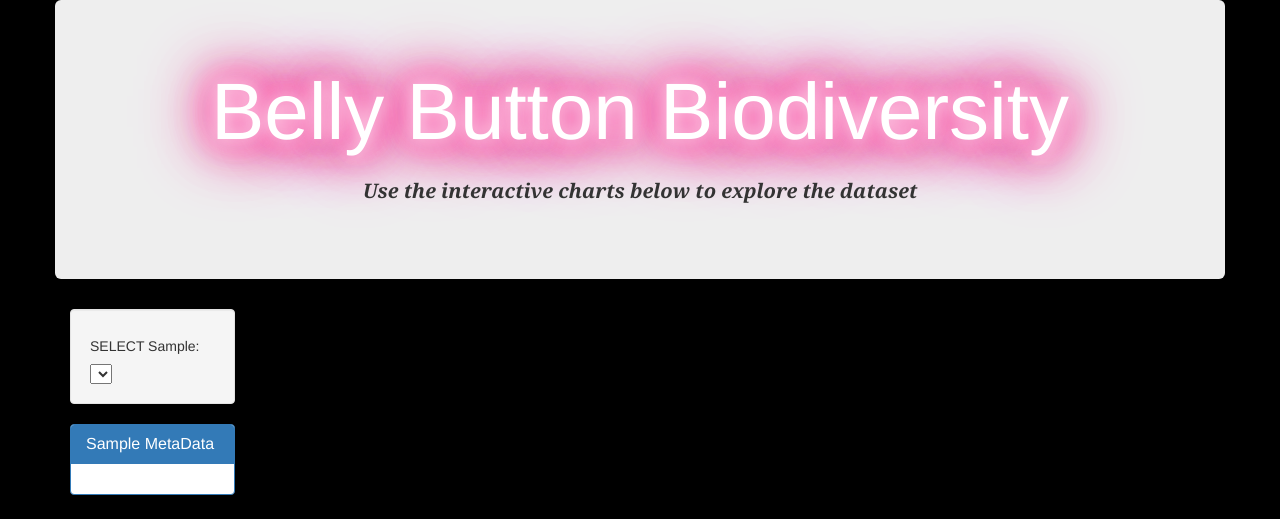
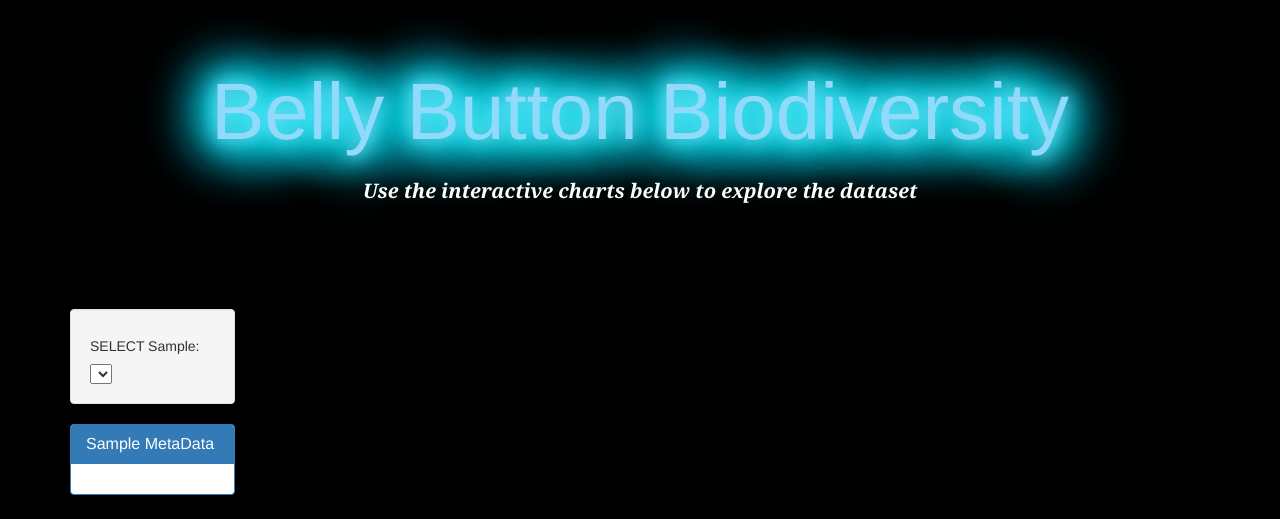
Before and after one commit to kamckeev/plotly, a Flask app: page / in a window 1280 px wide. Shown: the top 519 px of the page. Run offline with Flask 2, Linux system fonts and the light colour scheme; data that the repository does not hold is empty; some libraries are stand-ins or nearby versions.

Commit message:
updated style sheet

```diff
--- a/Belly_Button_Biodiversity/static/css/belly_style.css
+++ b/Belly_Button_Biodiversity/static/css/belly_style.css
@@ -1,6 +1,6 @@
 #glow {
   font-size: 80px;
-    color: #fff;
+  color: rgb(145, 218, 252);
   text-align: center;
   -webkit-animation: glow 1s ease-in-out infinite alternate;
   -moz-animation: glow 1s ease-in-out infinite alternate;
@@ -9,17 +9,22 @@
 
 @keyframes glow {
   from {
-      text-shadow: 0 0 10px #fff, 0 0 20px #fff, 0 0 30px #e60073, 0 0 40px #e60073, 0 0 50px #e60073, 0 0 60px #e60073, 0 0 70px #e60073;
+    text-shadow: 0 0 10px rgb(145, 218, 252), 0 0 20px rgb(145, 218, 252), 0 0 30px #00ddff, 0 0 40px #00ddff, 0 0 45px #00ddff, 0 0 50px #02b7f9, 0 0 60px #02b7f9, 0 0 70px #02b7f9, 0 0 70px #02b7f9, 0 0 65px #029ef9, 0 0 55px #029ef9;
   }
   to {
-      text-shadow: 0 0 20px #fff, 0 0 30px #ff4da6, 0 0 40px #ff4da6, 0 0 50px #ff4da6, 0 0 60px #ff4da6, 0 0 70px #ff4da6, 0 0 80px #ff4da6;
+    text-shadow: 0 0 20px rgb(145, 218, 252), 0 0 30px #00fff6, 0 0 40px #00fff6, 0 0 50px #00fff6, 0 0 60px #00fff6, 0 0 65px #00fff6, 0 0 70px #00fff6,0 0 75px #00ddff, 0 0 80px #00ddff, 0 0 75px #01b7f9, 0 0 65px #01b7f9;
   }
 }
 
 p.ital {
-    font:italic bold 20px/50px Georgia, serif};
+  font:italic bold 20px/50px Georgia, serif;
+  color: white;
+}
 
 
 body {
 background-color: rgb(27, 150, 190);
 }
+.jumbotron{
+background-color: black;
+}
```
Lines whose indentation alone changed are shown as unchanged.
